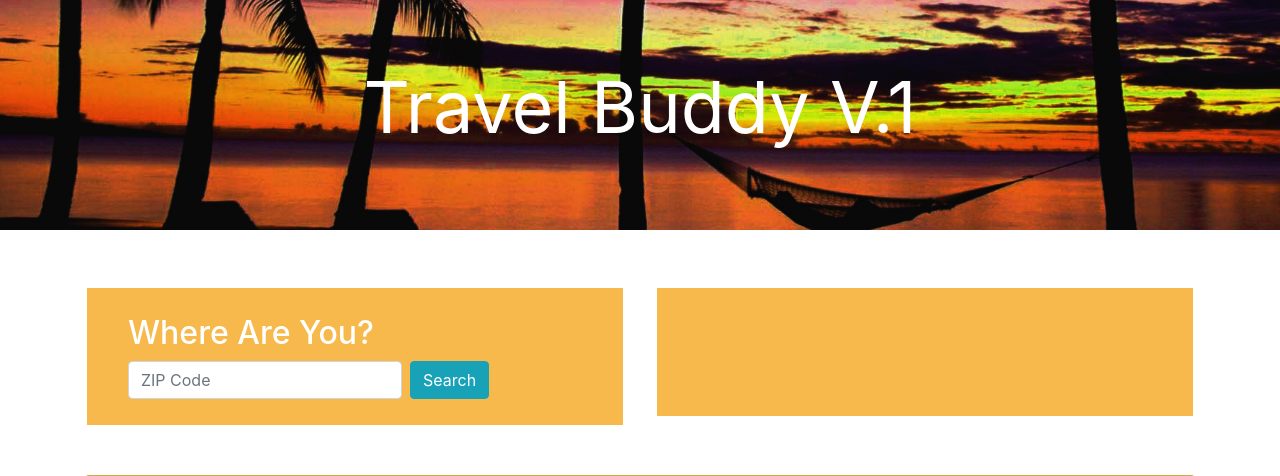
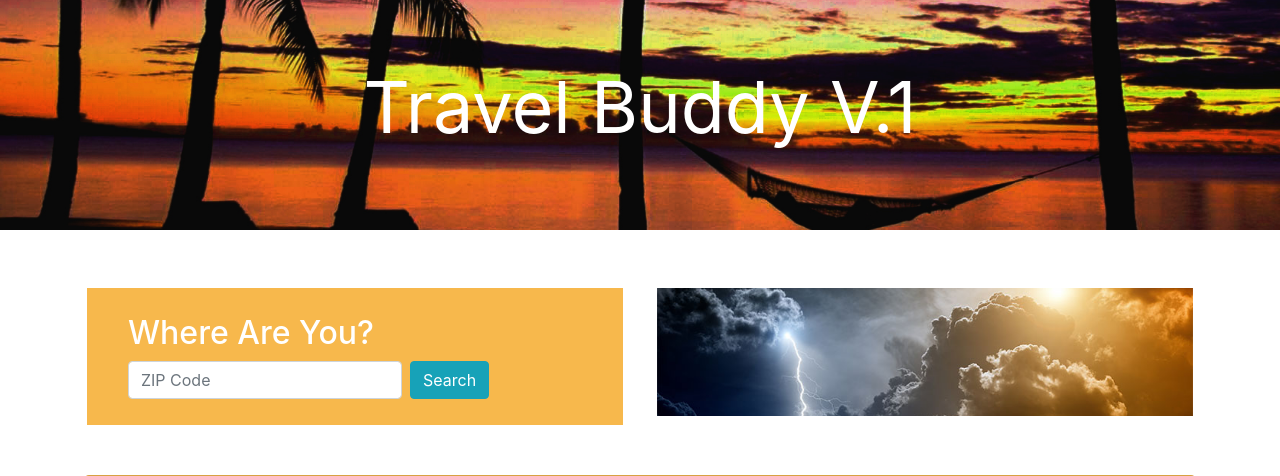
Before and after one commit to edwinhsia2018/BeatTheWeather, a PHP site: page / in a window 1280 px wide. Shown: the top 476 px of the page. Run offline with PHP 8.4, Linux system fonts and the light colour scheme; some libraries are stand-ins or nearby versions.

Commit message:
html updates 2

```diff
--- a/assets/css/style.css
+++ b/assets/css/style.css
@@ -47,6 +47,15 @@
   background: rgba(245, 162, 19, 0.756);
   margin: auto;
   padding: 44px;
+  background-image: url("../images/weatherfiller2.jpg");
+
+  /* Full height */
+  height: auto;
+
+  /* Center and scale the image nicely */
+  background-position: center;
+  background-repeat: no-repeat;
+  background-size: cover;
 }
 
 .card-header {
--- a/index.html
+++ b/index.html
@@ -50,12 +50,14 @@
 
       <div class="col-md-6">
           <div class="jumbotron jumbotron-fluid text-white text-center" id="jjjumbotron3">
+            <div class="container">
               <div id="city"></div>
               <div id="temp"></div>
               <div id="sky"></div>
-              <div class="text-center" id="wIcon"></div>
+              <div class="text-center py-3" id="wIcon"></div>
 
           </div>
+        </div>
       </div>
 
   </div>
```
Also changed, not shown: assets/images/weatherfiller.jpg (added), assets/images/weatherfiller2.jpg (added).
